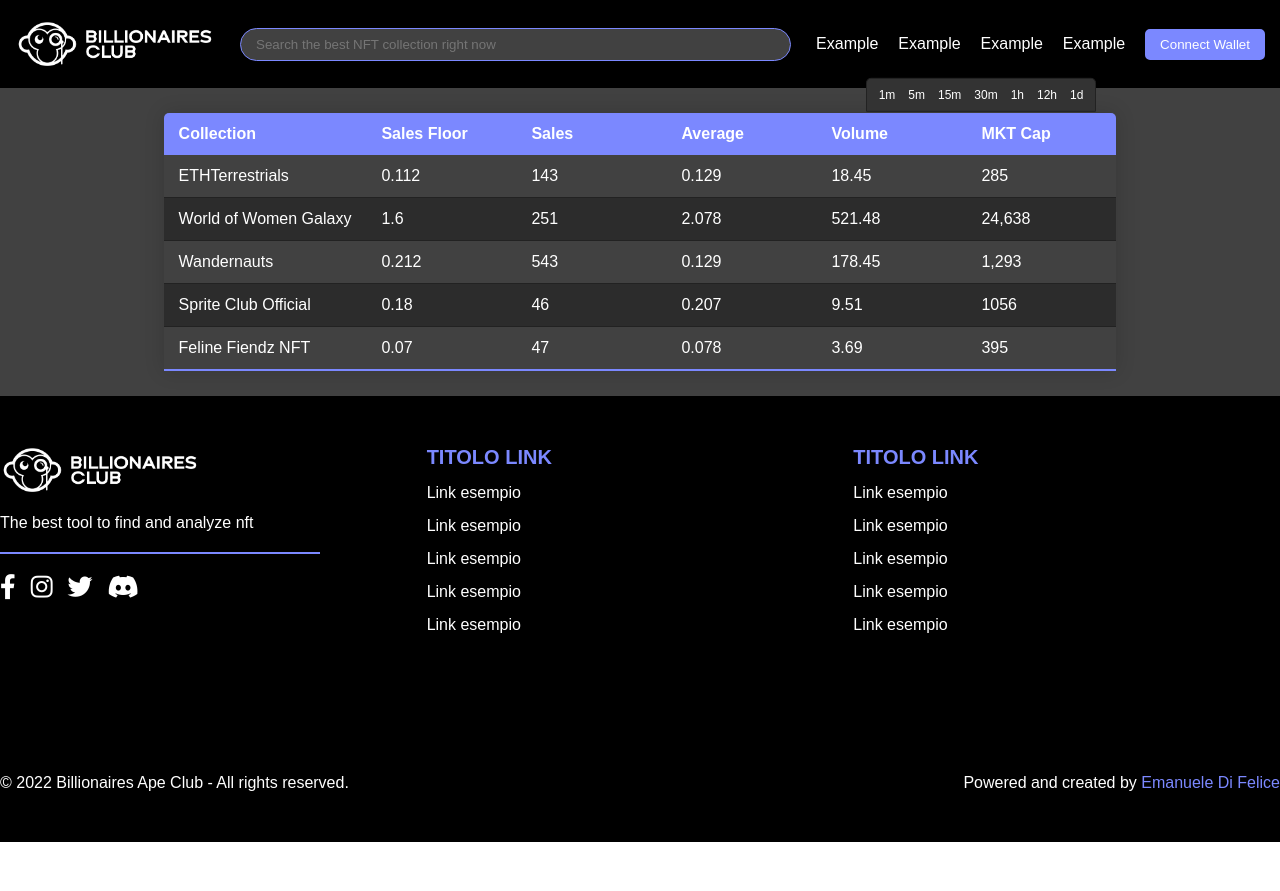
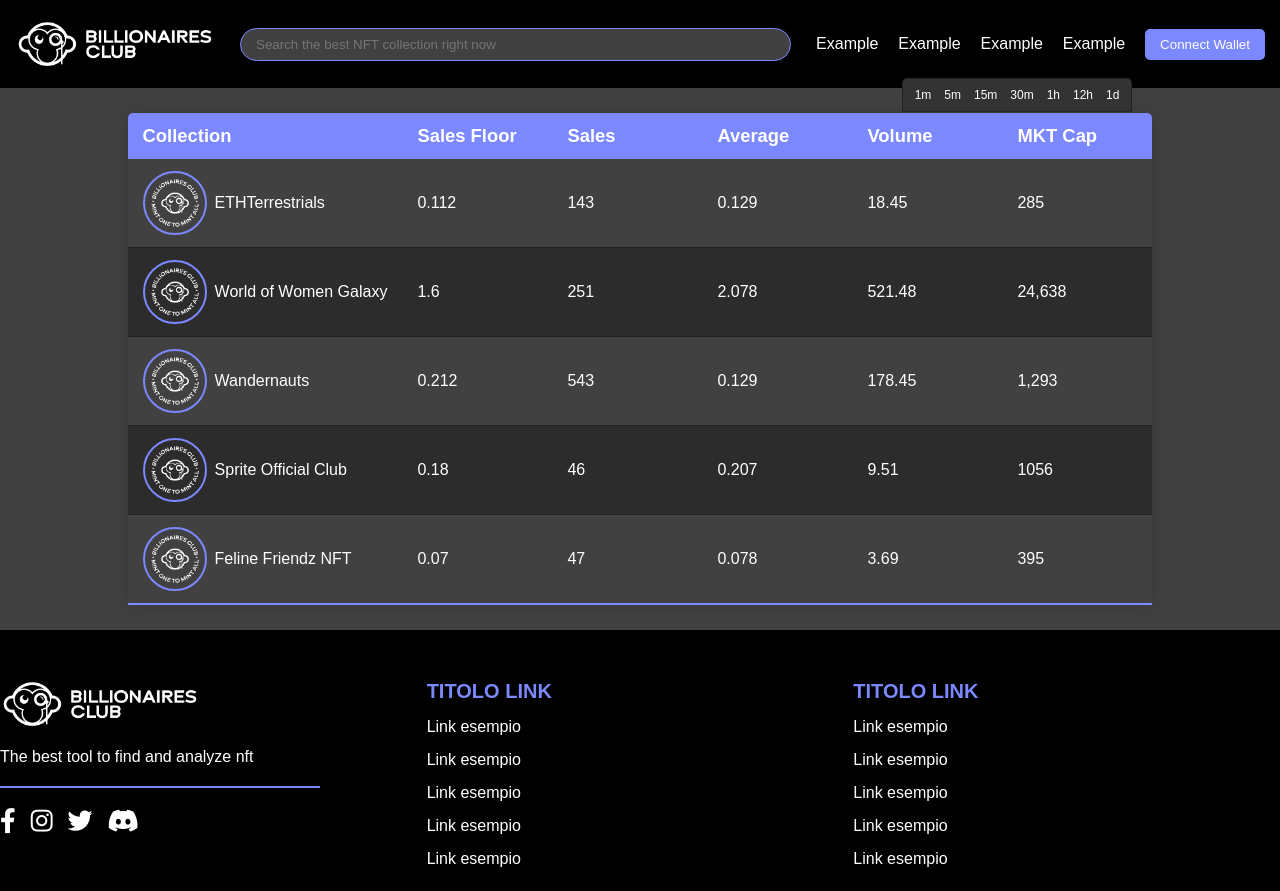
Before and after one commit to Difelice-e/nft-tool, a plain HTML site: page index.html in a window 1280 px wide. Shown: the top 891 px of the page. Before the commit the page ends 842 px from the top, so only its background shows below. Drawn offline with Linux system fonts and the light colour scheme.

Commit message:
aggiornato style + aggiunte img

```diff
--- a/index.html
+++ b/index.html
@@ -69,7 +69,12 @@
                 </thead>
                 <tbody>
                     <tr>
-                        <td>ETHTerrestrials</td>
+                        <td class="collection">
+                            <figure class="collection-logo_wrapper">
+                                <img src="img/BLNC-Logo-VERSION3-White.png" class="collection-logo" alt="nft-logo">
+                            </figure>
+                            ETHTerrestrials
+                        </td>
                         <td>0.112</td>
                         <td>143</td>
                         <td>0.129</td>
@@ -78,7 +83,12 @@
                     </tr>
 
                     <tr>
-                        <td>World of Women Galaxy</td>
+                        <td class="collection">
+                            <figure class="collection-logo_wrapper">
+                                <img src="img/BLNC-Logo-VERSION3-White.png" class="collection-logo" alt="nft-logo">
+                            </figure>
+                            World of Women Galaxy
+                        </td>
                         <td>1.6</td>
                         <td>251</td>
                         <td>2.078</td>
@@ -87,7 +97,12 @@
                     </tr>
 
                     <tr>
-                        <td>Wandernauts</td>
+                        <td class="collection">
+                            <figure class="collection-logo_wrapper">
+                                <img src="img/BLNC-Logo-VERSION3-White.png" class="collection-logo" alt="nft-logo">
+                            </figure>
+                            Wandernauts
+                        </td>
                         <td>0.212</td>
                         <td>543</td>
                         <td>0.129</td>
@@ -96,7 +111,12 @@
                     </tr>
 
                     <tr>
-                        <td>Sprite Club Official</td>
+                        <td class="collection">
+                            <figure class="collection-logo_wrapper">
+                                <img src="img/BLNC-Logo-VERSION3-White.png" class="collection-logo" alt="nft-logo">
+                            </figure>
+                            Sprite Official Club
+                        </td>
                         <td>0.18</td>
                         <td>46</td>
                         <td>0.207</td>
@@ -105,7 +125,12 @@
                     </tr>
 
                     <tr>
-                        <td>Feline Fiendz NFT</td>
+                        <td class="collection">
+                            <figure class="collection-logo_wrapper">
+                                <img src="img/BLNC-Logo-VERSION3-White.png" class="collection-logo" alt="nft-logo">
+                            </figure>
+                            Feline Friendz NFT
+                        </td>
                         <td>0.07</td>
                         <td>47</td>
                         <td>0.078</td>
--- a/style.css
+++ b/style.css
@@ -126,6 +126,7 @@ a:hover {
     background-color: #7B88FF;
     text-align: left;
     font-weight: bold;
+    font-size: 1.15rem;
   }
 
   .content-table th,
@@ -136,6 +137,24 @@ a:hover {
 
   .content-table tbody tr {
     border-bottom: 1px solid #222222;
+  }
+
+  .collection {
+      display: flex;
+      align-items: center;
+      gap: 8px;
+  }
+
+  .collection-logo_wrapper {
+      padding: 5px;
+      border: 2px solid #7B88FF;
+      border-radius: 50%;
+      overflow: hidden;
+  }
+
+  .collection-logo {
+      width: 50px;
+      height: 50px;
   }
 
   .content-table tbody tr:nth-of-type(even) {
```
Also changed, not shown: img/BLNC-Logo-VERSION3-Black.png (added), img/BLNC-Logo-VERSION3-White.png (added).
